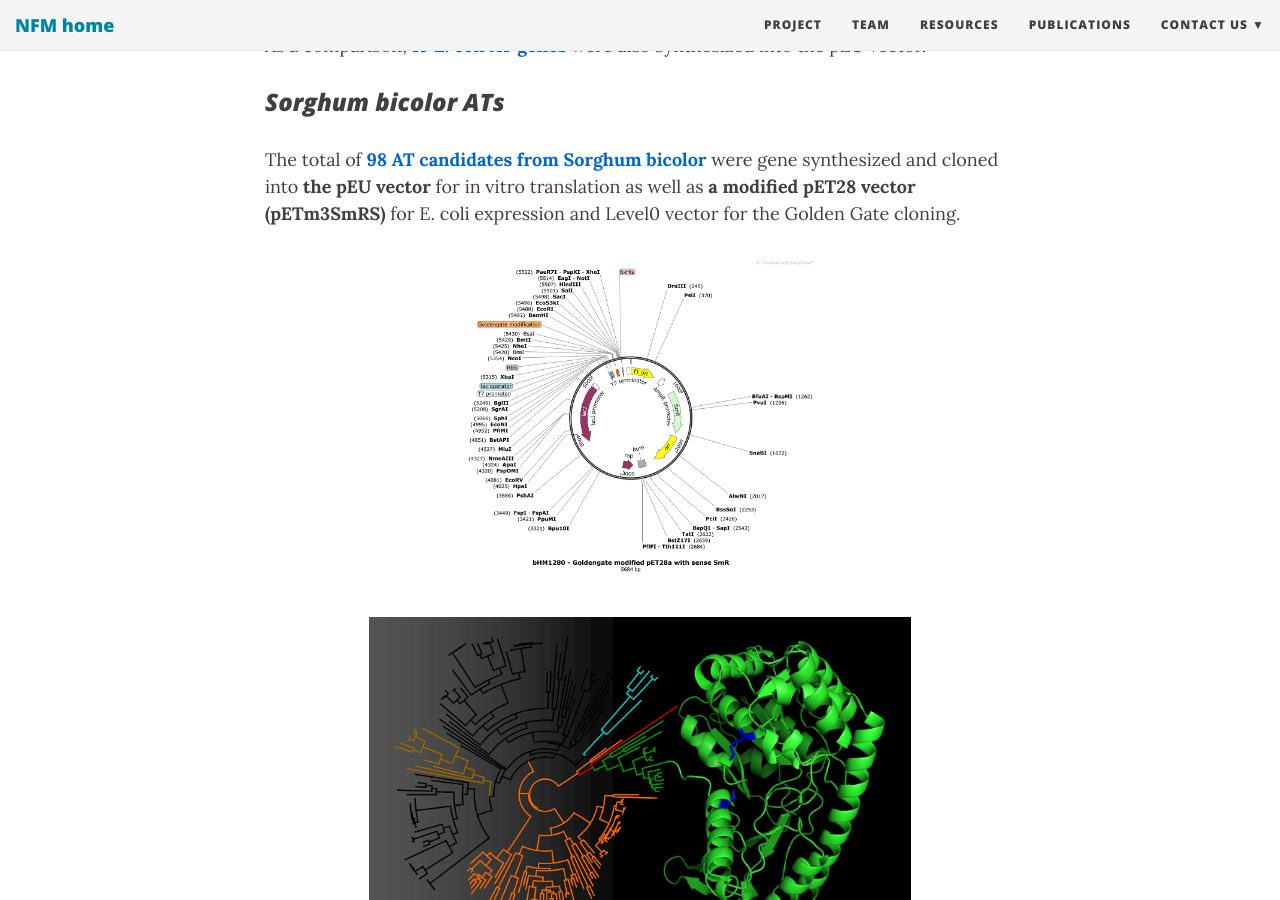
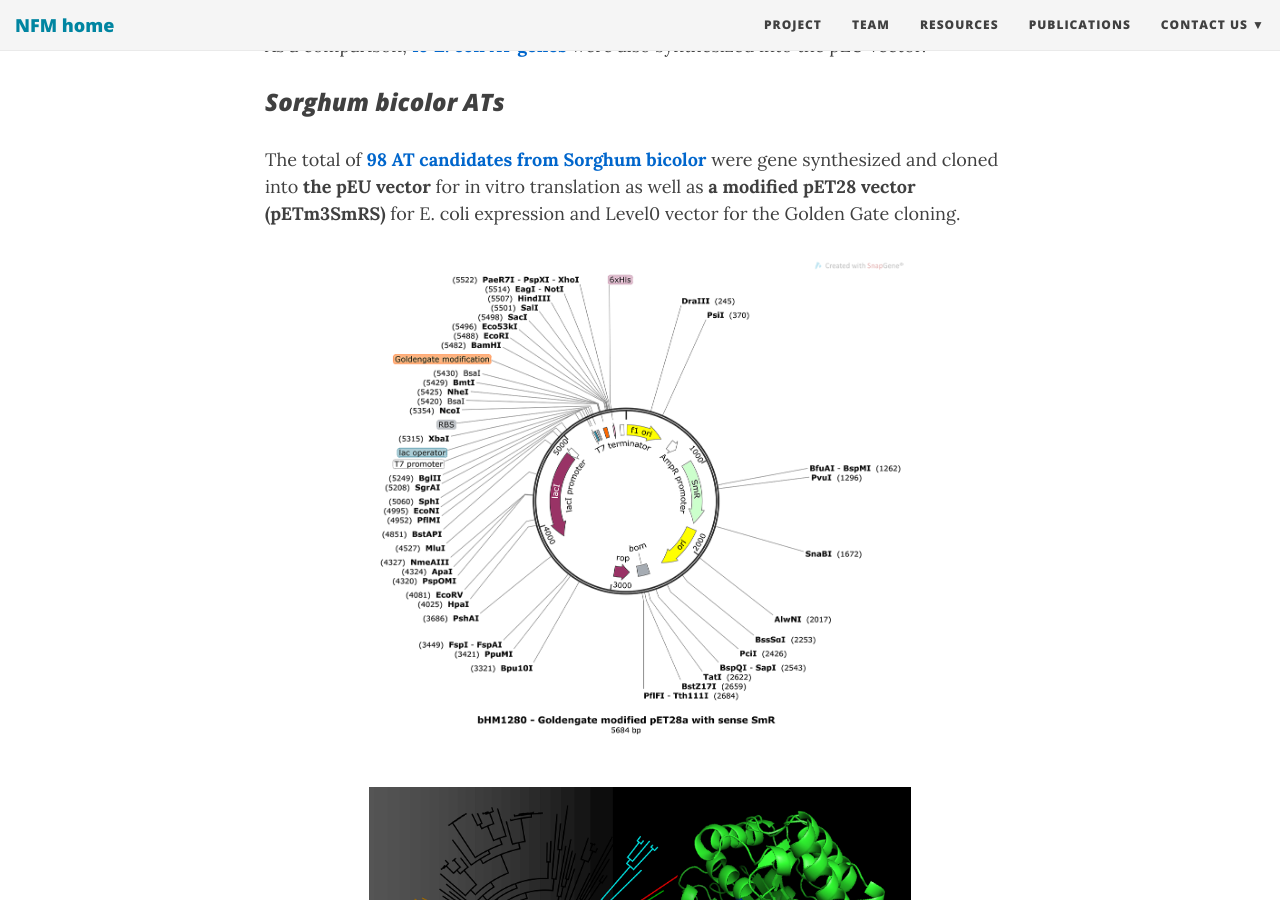
Before and after one commit to NfluxMap/NfluxMap.github.io, a Jekyll site: the page built from resources.md, in a window 1280 px wide and 900 px high, scrolled down 550 px. Built offline with Jekyll 4.4.1, drawn with Linux system fonts in a browser that asks for light colours; nearby versions of some CDN libraries; a style sheet for code colours, icons or effects is not loaded.

Commit message:
Update resources.md

```diff
--- a/resources.md
+++ b/resources.md
@@ -23,7 +23,7 @@
 The total of **[98 AT candidates from Sorghum bicolor](https://docs.google.com/spreadsheets/d/1ffAFImUYVaM3WVJst4MjU-BYWgHGzyzYVgPTWByW5C0/edit#gid=0)** were gene synthesized and cloned into **the pEU vector** for in vitro translation as well as **a modified pET28 vector (pETm3SmRS)** for E. coli expression and Level0 vector for the Golden Gate cloning.
 
 <p align='center'>
-	<img src="../img/bHM1280.png" alt='pETm3SmRS vector' height="330px">
+	<img src="../img/bHM1280.png" alt='pETm3SmRS vector' height="500px">
 
 
 <p align='center'>
```
